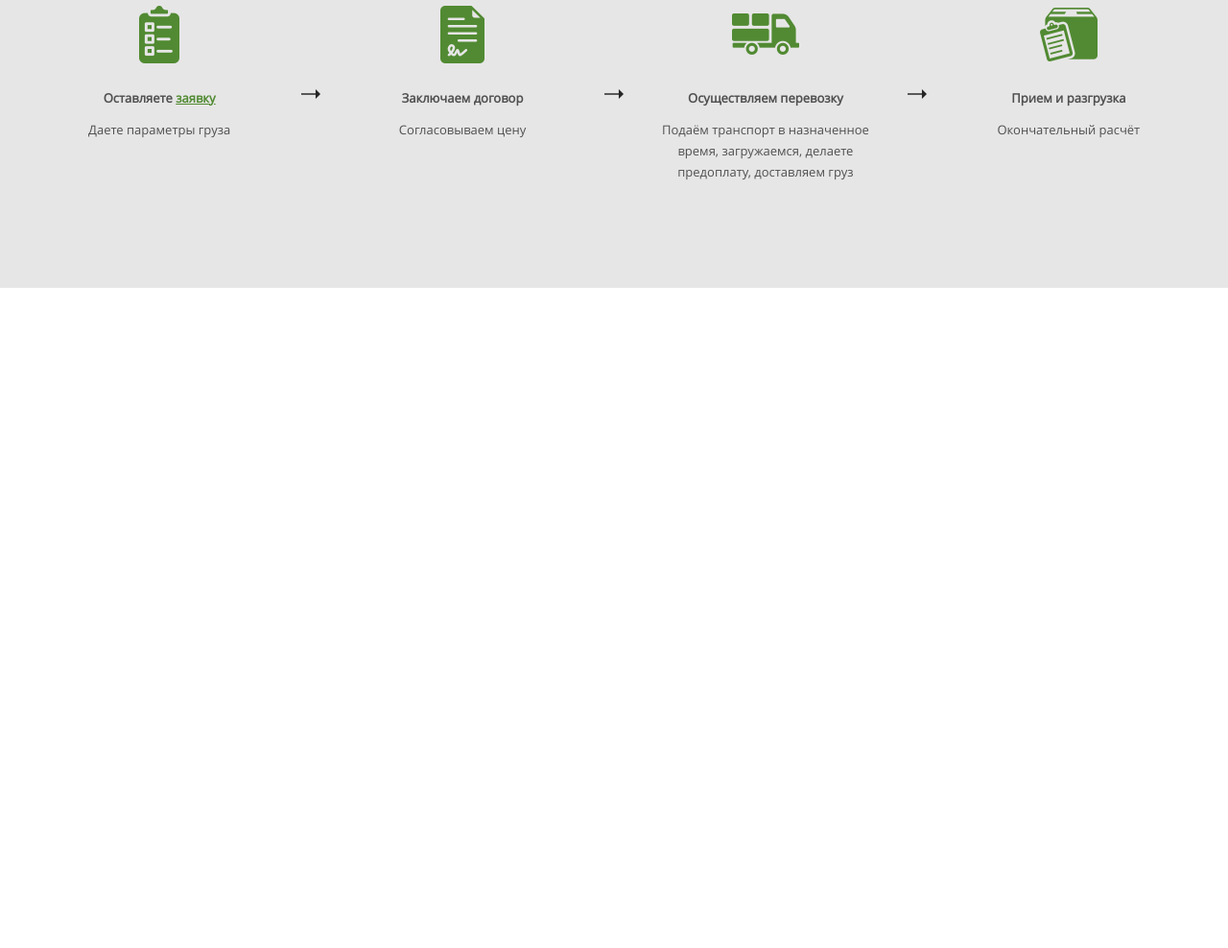
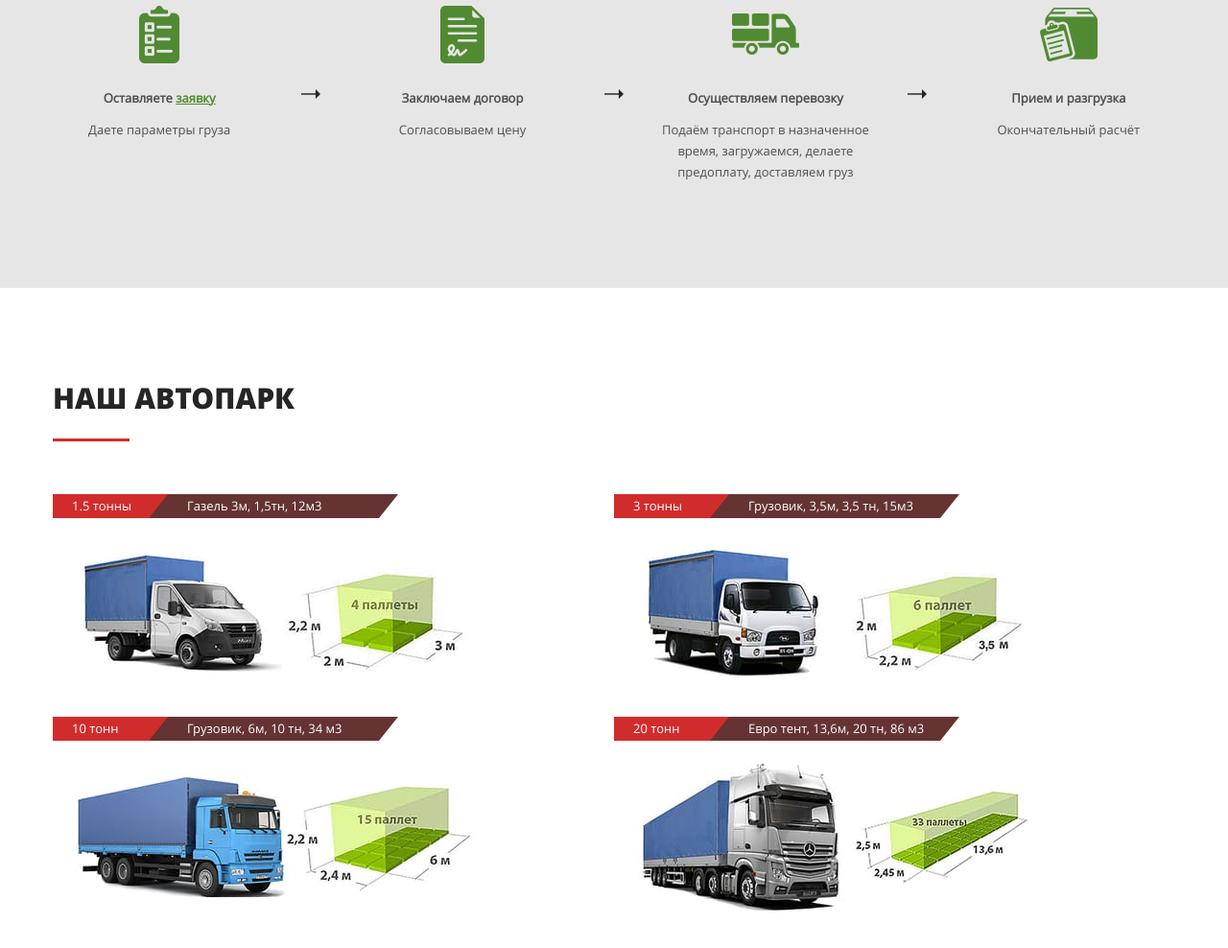
Before and after one commit to NeuroticOutsider/home_moving-test-for-company-, a plain HTML site: page index.html in a window 1280 px wide. Shown: the part 2353-3341 px from the top of the page at 96% size. Before the commit the page ends 2653 px from the top, so only its background shows below. Drawn offline with Linux system fonts and the light colour scheme; files that its build step writes are made by us from their sources.

Commit message:
Carpark block done + adaptive

```diff
--- a/build/css/style.css
+++ b/build/css/style.css
@@ -2006,3 +2006,55 @@ header, footer, section {
   .organization .equal__item h4 span {
     color: #518A32;
     text-decoration: underline; }
+
+.carpark__wrapper {
+  margin-top: 85px;
+  display: -webkit-box;
+  display: -ms-flexbox;
+  display: flex;
+  -webkit-box-pack: justify;
+  -ms-flex-pack: justify;
+  justify-content: space-between;
+  -ms-flex-wrap: wrap;
+  flex-wrap: wrap; }
+
+.carpark__item {
+  -ms-flex-preferred-size: 50%;
+  flex-basis: 50%; }
+  .carpark__item-heading {
+    display: -webkit-box;
+    display: -ms-flexbox;
+    display: flex;
+    height: 25px; }
+  .carpark__item-weight, .carpark__item-features {
+    line-height: 25px;
+    position: relative;
+    color: #ffffff; }
+    .carpark__item-weight:after, .carpark__item-features:after {
+      content: '';
+      position: absolute;
+      left: 100%;
+      z-index: 10;
+      top: 0;
+      border-top: 25px solid #D12C2C;
+      border-right: 20px solid transparent; }
+  .carpark__item-weight {
+    width: 100px;
+    background-color: #D12C2C;
+    padding-left: 20px; }
+  .carpark__item-features {
+    background-color: #663333;
+    width: 240px;
+    padding-left: 40px; }
+    .carpark__item-features:after {
+      border-top: 25px solid #663333; }
+
+@media (max-width: 768px) {
+  .carpark__item {
+    -ms-flex-preferred-size: 100%;
+    flex-basis: 100%;
+    margin-bottom: 20px; } }
+
+@media (max-width: 480px) {
+  .carpark__item-weight {
+    display: none; } }
--- a/index.html
+++ b/index.html
@@ -232,9 +232,55 @@
 
 			</section>
 
+			<section class="section carpark">
+				<div class="container">
+					<h2 class="section__title carpark__title">Наш автопарк</h2>
+					<div class="carpark__wrapper">
+						<div class="carpark__item">
+							<div class="carpark__item-heading">
+								<div class="carpark__item-weight">1.5 тонны</div>
+								<div class="carpark__item-features">Газель 3м, 1,5тн, 12м3</div>
+							</div>
+							<div class="carpark__item-image">
+								<img src="img/carpark/carpark_1.jpg" alt="car_1">
+							</div>
+						</div>
+						<div class="carpark__item">
+							<div class="carpark__item-heading">
+								<div class="carpark__item-weight">3 тонны</div>
+								<div class="carpark__item-features">Грузовик, 3,5м, 3,5 тн, 15м3</div>
+							</div>
+							<div class="carpark__item-image">
+								<img src="img/carpark/carpark_2.jpg" alt="car_2">
+							</div>
+						</div>
+						<div class="carpark__item">
+							<div class="carpark__item-heading">
+								<div class="carpark__item-weight">10 тонн</div>
+								<div class="carpark__item-features">Грузовик, 6м, 10 тн, 34 м3</div>
+							</div>
+							<div class="carpark__item-image">
+								<img src="img/carpark/carpark_3.jpg" alt="car_3">
+							</div>
+						</div>
+						<div class="carpark__item">
+							<div class="carpark__item-heading">
+								<div class="carpark__item-weight">20 тонн</div>
+								<div class="carpark__item-features">Евро тент, 13,6м, 20 тн, 86 м3</div>
+							</div>
+							<div class="carpark__item-image">
+								<img src="img/carpark/carpark_4.jpg" alt="car_4">
+							</div>
+						</div>
+					</div>
+				</div>
+			</section>
+
 		</main>
 
-    <footer class="site-footer"></footer>
+    <footer class="footer">
+
+		</footer>
 
 		<script src="js/scripts.min.js"></script>
 	</body>
```
Also changed, not shown: build/index.html (+47 -1 lines), build/css/style.min.css.
